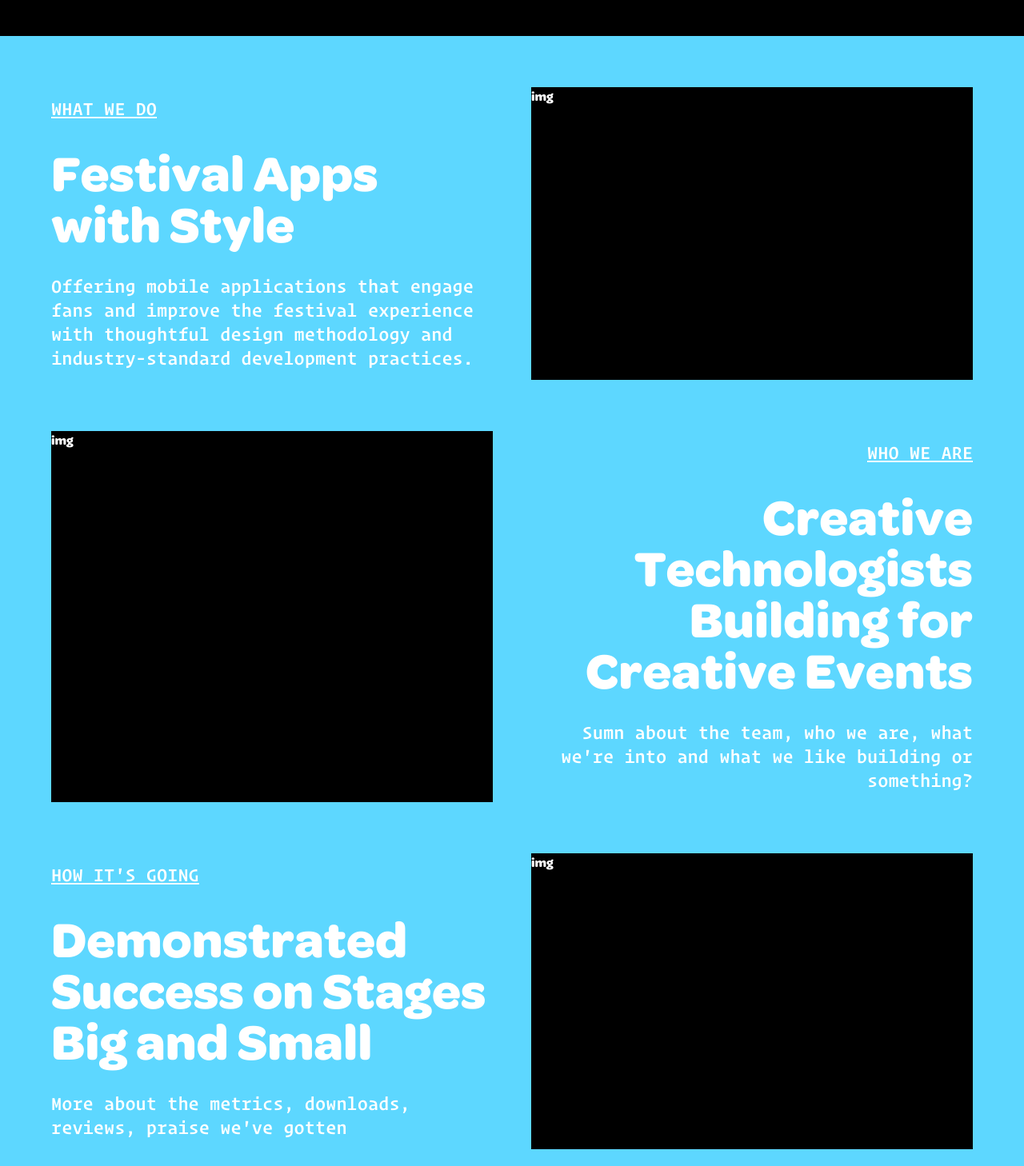
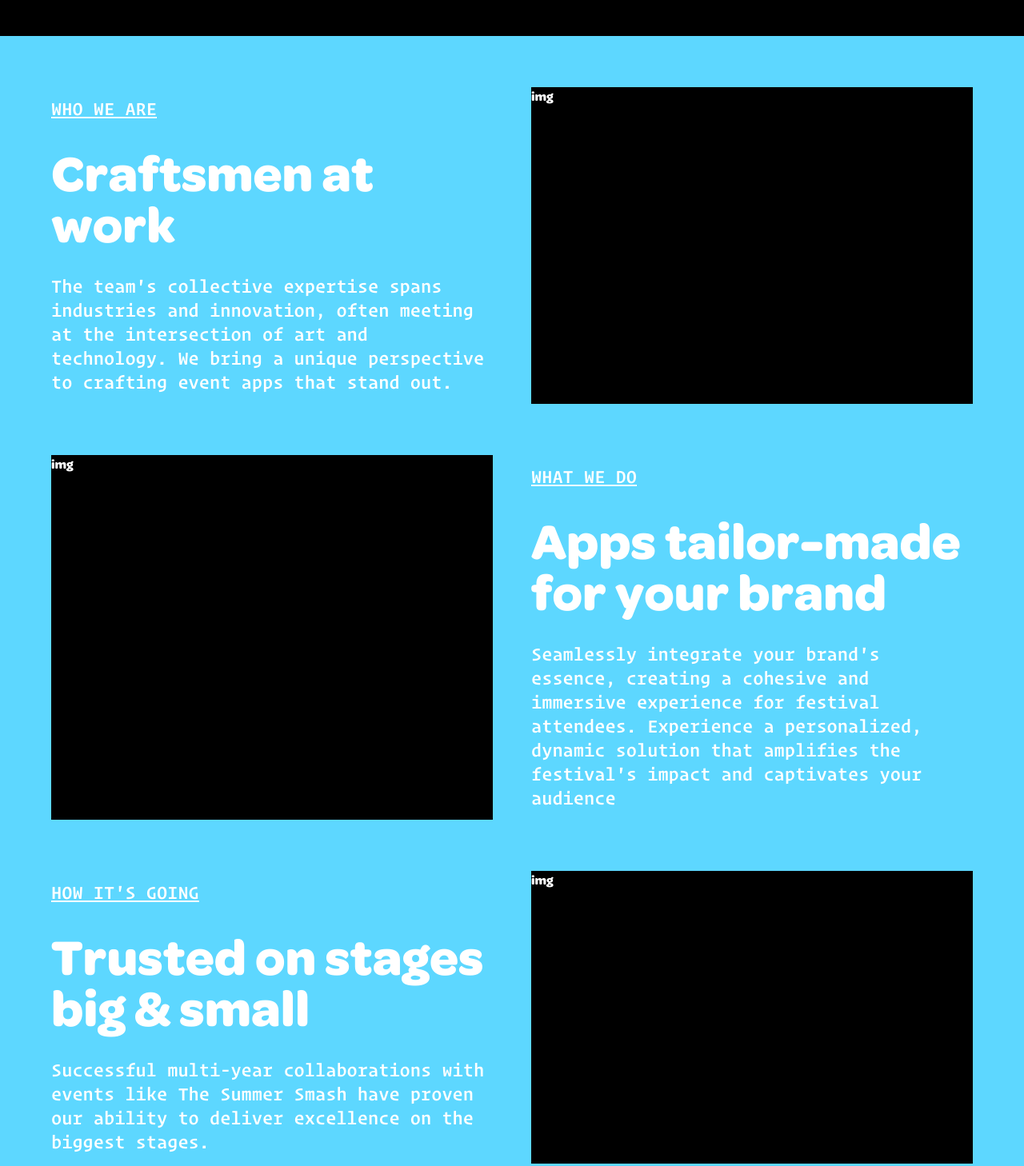
Before and after one commit to madebynota/portfolio, a Gatsby site: page /testing/apps in a window 1280 px wide. Shown: the part 651-2109 px from the top of the page at 80% size. Built offline with nearby package versions, Linux system fonts and the light colour scheme; Gatsby itself is replaced by a stand-in of ours.

Commit message:
Update the copy and align the block text to the left per Figma

```diff
--- a/src/components/AppsPage/AppsPage.tsx
+++ b/src/components/AppsPage/AppsPage.tsx
@@ -9,7 +9,7 @@ import {
   SEO,
   Text,
 } from "../../components";
-import featuresData from "../../data/features";
+import { appsPageData, featuresData } from "../../data";
 import "../../styles/PageStyles/apps.scss";
 import { openDemoForm } from "../../utils/global";
 
@@ -19,21 +19,14 @@ export const AppsPage: React.FC<PageProps> = () => {
     <Layout hasHeader={false}>
       <HeroSection />
       <main className="apps-container">
-        <ImageTextBlock
-          label="WHAT WE DO"
-          header="Festival Apps with Style"
-          body="Offering mobile applications that engage fans and improve the festival experience with thoughtful design methodology and industry-standard development practices."
-        />
-        <ImageTextBlock
-          label="WHO WE ARE"
-          header="Creative Technologists Building for Creative Events"
-          body="Sumn about the team, who we are, what we're into and what we like building or something?"
-        />
-        <ImageTextBlock
-          label="HOW IT'S GOING"
-          header="Demonstrated Success on  Stages Big and Small"
-          body="More about the metrics, downloads, reviews, praise we've gotten"
-        />
+        { appsPageData.map(block => (
+          <ImageTextBlock
+            key={block.label}
+            label={block.label}
+            header={block.header}
+            body={block.body}
+          />
+        ))}
       </main>
       <div className="feature-section">
         <div className="site-section">
--- a/src/components/ImageTextBlock/ImageTextBlockStyles.scss
+++ b/src/components/ImageTextBlock/ImageTextBlockStyles.scss
@@ -26,7 +26,6 @@
     flex-direction: row-reverse;
 
     .image-text-block__text {
-      text-align: right;
       padding-right: 0;
       padding-left: $spacing-large;
 
@@ -39,6 +38,10 @@
 
   & + & {
     margin-top: $spacing-x-large;
+
+    @include breakpoint('mobile') {
+      margin-top: $spacing-medium;
+    }
   }
 
   @include breakpoint('mobile') {
--- /dev/null
+++ b/src/data/appsPage.ts
@@ -0,0 +1,19 @@
+const appsPageData = [
+  {
+    label: "WHO WE ARE",
+    header: "Craftsmen at work",
+    body: "The team's collective expertise spans industries and innovation, often meeting at the intersection of art and technology. We bring a unique perspective to crafting event apps that stand out.",
+  },
+  {
+    label: "WHAT WE DO",
+    header: "Apps tailor-made for your brand",
+    body: "Seamlessly integrate your brand's essence, creating a cohesive and immersive experience for festival attendees. Experience a personalized, dynamic solution that amplifies the festival's impact and captivates your audience",
+  },
+  {
+    label: "HOW IT'S GOING",
+    header: "Trusted on stages big & small",
+    body: "Successful multi-year collaborations with events like The Summer Smash have proven our ability to deliver excellence on the biggest stages.",
+  },
+];
+
+export default appsPageData;
--- /dev/null
+++ b/src/data/index.ts
@@ -0,0 +1,4 @@
+import appsPageData from "./appsPage";
+import featuresData from "./features";
+
+export { appsPageData, featuresData };
```
